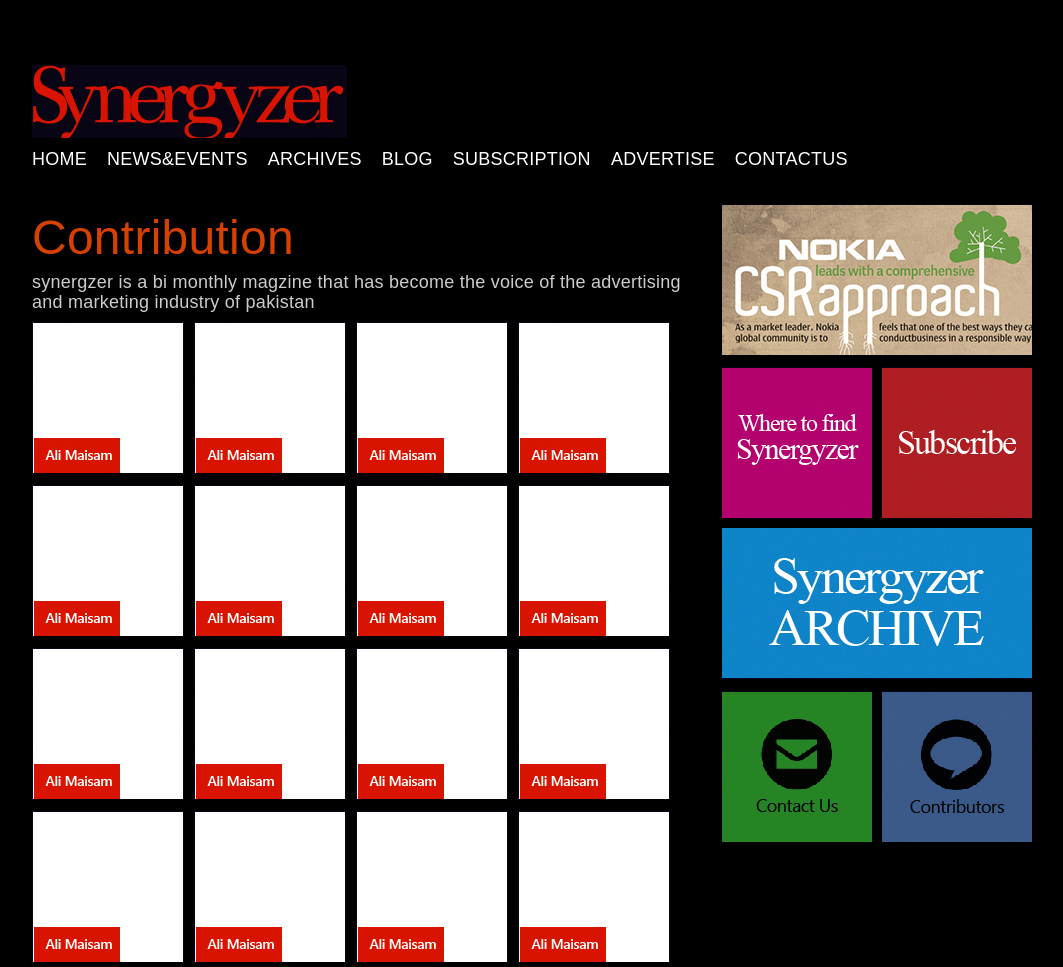
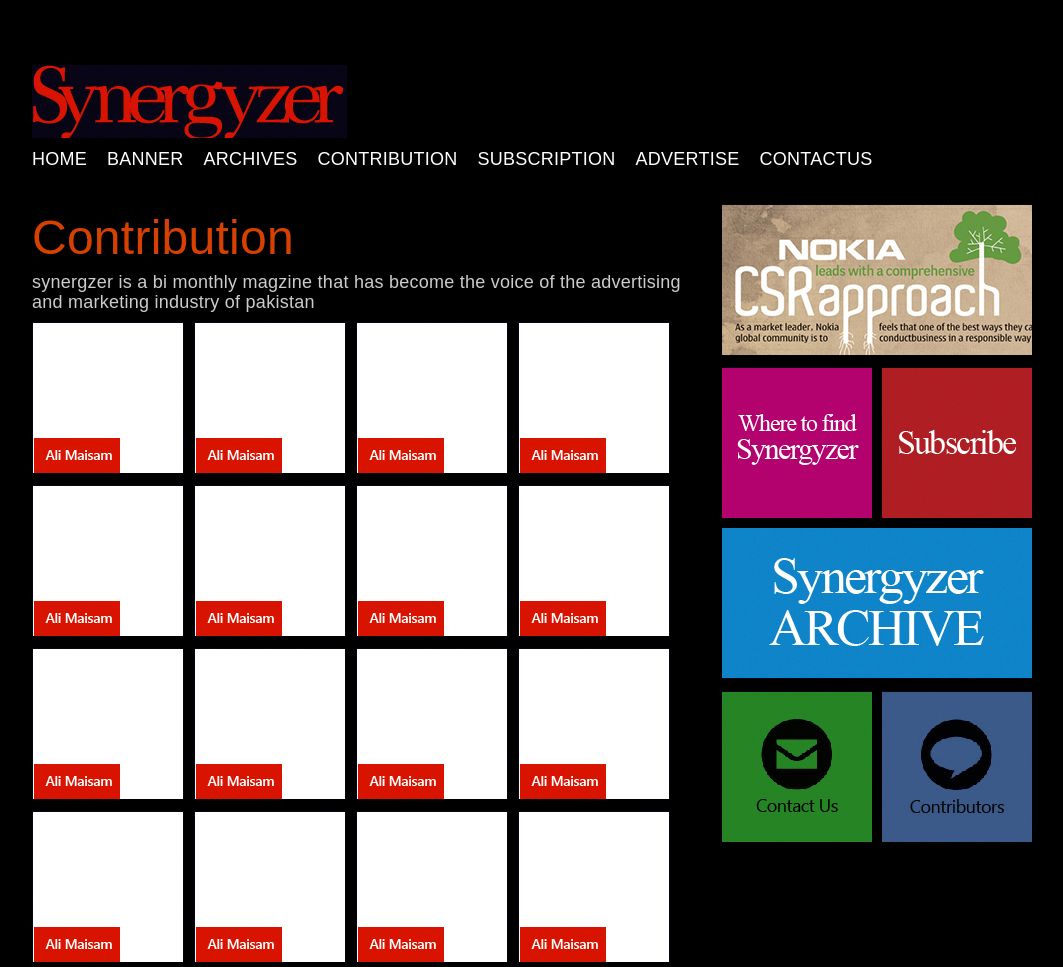
Before and after one commit to razacodedev/synergyzer, a plain HTML site: page contribution.html in a window 1280 px wide. Shown: the top 967 px of the page, without its empty margins (108-1171 px from the left). Drawn offline with Linux system fonts and the light colour scheme.

Commit message:
Update contribution.html

```diff
--- a/contribution.html
+++ b/contribution.html
@@ -16,11 +16,11 @@
             <img src="images/logo.png" width="315" height="73" alt="synergyzer logo">
         </div>
              <div class="top-nav">
-                <ul>
+                 <ul>
                     <li><a href="/synergyzer">Home</a></li>
-                    <li><a href="/synergyzer/banner">news&events</a></li>
+                    <li><a href="/synergyzer/banner">banner</a></li>
                     <li><a href="/synergyzer/archives">archives</a></li>
-                    <li><a href="/synergyzer/contribution">blog</a></li>
+                    <li><a href="/synergyzer/contribution">contribution</a></li>
                     <li><a href="/synergyzer/subscription">subscription</a></li>
                     <li><a href="/synergyzer/advertise">advertise</a></li>
                     <li><a href="/synergyzer/contactus">contactus</a></li>
```
